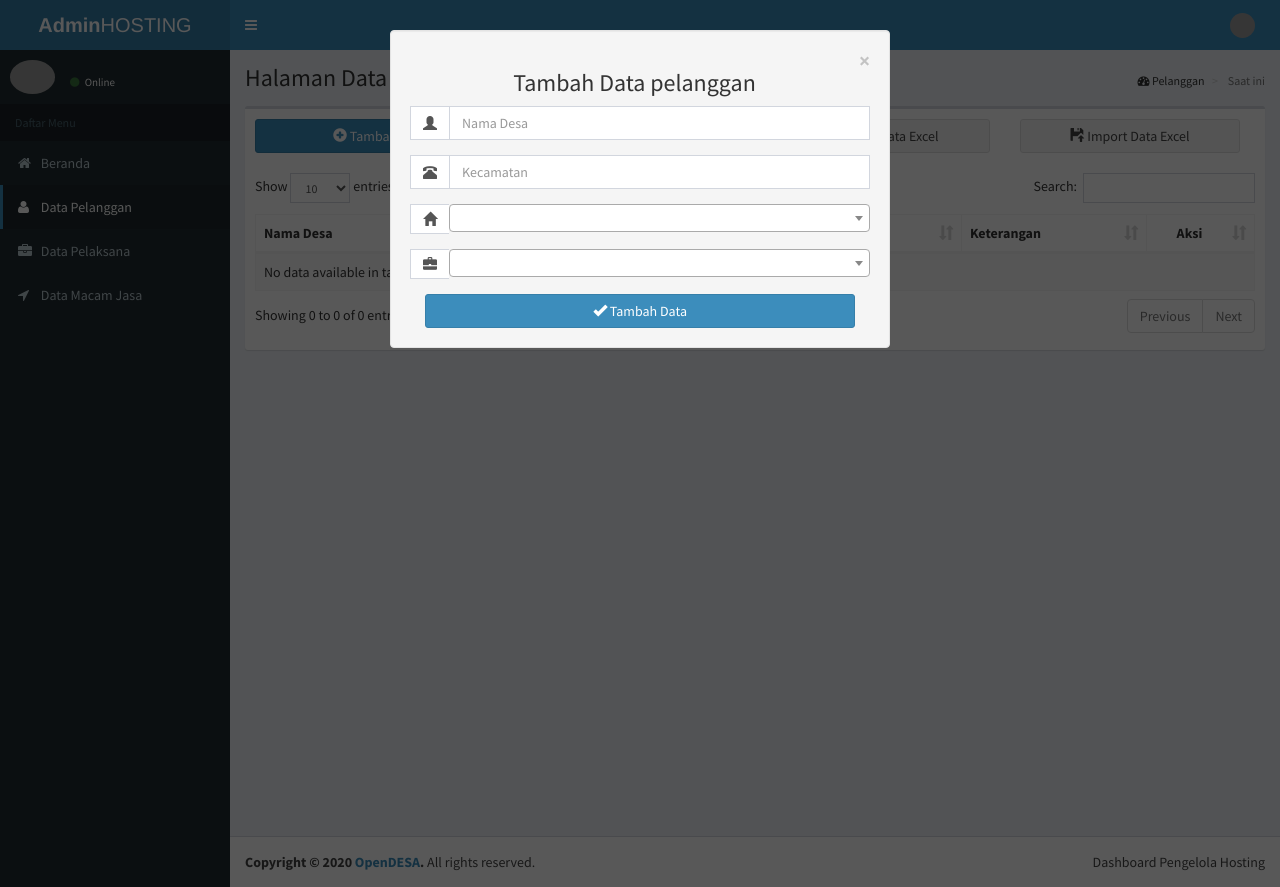
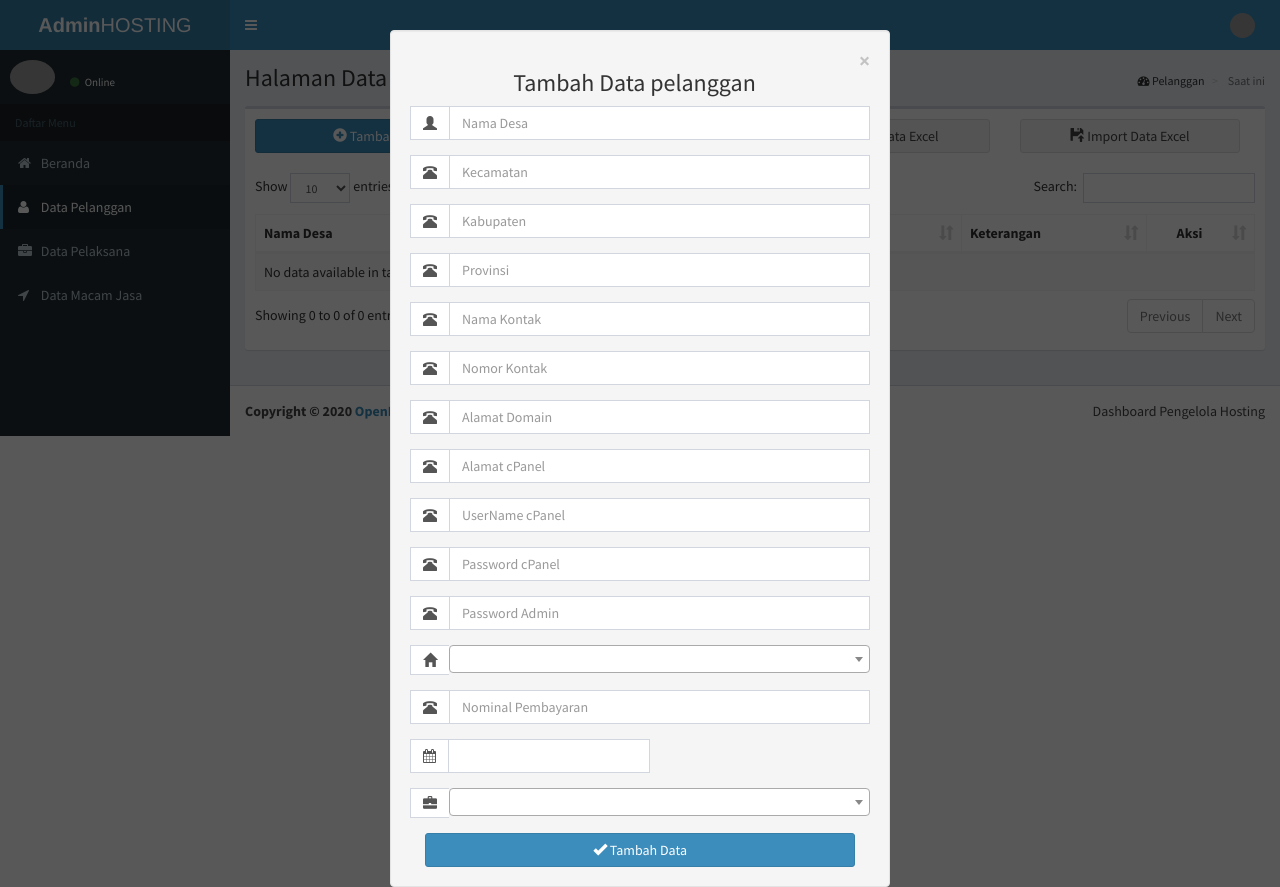
Before and after one commit to roaddee/adminho, a CodeIgniter app: page /Pelanggan in a window 1280 px wide, after a click on "Tambah Data". Run offline with CodeIgniter, Linux system fonts and the light colour scheme; a user stored in the database is signed in; data comes from the database, SQL or seed files in the repository; data that the repository does not hold is empty; grey boxes are pictures that could not be loaded.

Commit message:
update inputmask untuk modal tambah pelanggan

```diff
--- a/application/views/modals/modal_tambah_pelanggan.php
+++ b/application/views/modals/modal_tambah_pelanggan.php
@@ -16,6 +16,70 @@
       </span>
       <input type="text" class="form-control" placeholder="Kecamatan" name="kecamatan" aria-describedby="sizing-addon2">
     </div>
+
+    <div class="input-group form-group">
+      <span class="input-group-addon" id="sizing-addon2">
+        <i class="glyphicon glyphicon-phone-alt"></i>
+      </span>
+      <input type="text" class="form-control" placeholder="Kabupaten" name="kabupaten" aria-describedby="sizing-addon2">
+    </div>
+
+    <div class="input-group form-group">
+      <span class="input-group-addon" id="sizing-addon2">
+        <i class="glyphicon glyphicon-phone-alt"></i>
+      </span>
+      <input type="text" class="form-control" placeholder="Provinsi" name="provinsi" aria-describedby="sizing-addon2">
+    </div>
+
+    <div class="input-group form-group">
+      <span class="input-group-addon" id="sizing-addon2">
+        <i class="glyphicon glyphicon-phone-alt"></i>
+      </span>
+      <input type="text" class="form-control" placeholder="Nama Kontak" name="namakontak" aria-describedby="sizing-addon2">
+    </div>
+
+    <div class="input-group form-group">
+      <span class="input-group-addon" id="sizing-addon2">
+        <i class="glyphicon glyphicon-phone-alt"></i>
+      </span>
+      <input type="number" class="form-control" placeholder="Nomor Kontak" name="nomorkontak" aria-describedby="sizing-addon2">
+    </div>
+
+    <div class="input-group form-group">
+      <span class="input-group-addon" id="sizing-addon2">
+        <i class="glyphicon glyphicon-phone-alt"></i>
+      </span>
+      <input type="url" class="form-control" placeholder="Alamat Domain" name="domain" aria-describedby="sizing-addon2">
+    </div>
+
+    <div class="input-group form-group">
+      <span class="input-group-addon" id="sizing-addon2">
+        <i class="glyphicon glyphicon-phone-alt"></i>
+      </span>
+      <input type="url" class="form-control" placeholder="Alamat cPanel" name="alamat_cpanel" aria-describedby="sizing-addon2">
+    </div>
+
+    <div class="input-group form-group">
+      <span class="input-group-addon" id="sizing-addon2">
+        <i class="glyphicon glyphicon-phone-alt"></i>
+      </span>
+      <input type="text" class="form-control" placeholder="UserName cPanel" name="uname_cpanel" aria-describedby="sizing-addon2">
+    </div>
+
+    <div class="input-group form-group">
+      <span class="input-group-addon" id="sizing-addon2">
+        <i class="glyphicon glyphicon-phone-alt"></i>
+      </span>
+      <input type="text" class="form-control" placeholder="Password cPanel" name="pwd_cpanel" aria-describedby="sizing-addon2">
+    </div>
+
+    <div class="input-group form-group">
+      <span class="input-group-addon" id="sizing-addon2">
+        <i class="glyphicon glyphicon-phone-alt"></i>
+      </span>
+      <input type="url" class="form-control" placeholder="Password Admin" name="pwd_admin" aria-describedby="sizing-addon2">
+    </div>
+
     <div class="input-group form-group">
       <span class="input-group-addon" id="sizing-addon2">
         <i class="glyphicon glyphicon-home"></i>
@@ -32,6 +96,32 @@
         ?>
       </select>
     </div>
+
+    <div class="input-group form-group">
+      <span class="input-group-addon" id="sizing-addon2">
+        <i class="glyphicon glyphicon-phone-alt"></i>
+      </span>
+      <input type="number" class="form-control" placeholder="Nominal Pembayaran" name="rupiah" aria-describedby="sizing-addon2">
+    </div>
+
+    <div class="input-group form-group">
+    <!-- <label>Date masks:</label> -->
+        <div class="input-group">
+          <div class="input-group-addon">
+            <i class="fa fa-calendar"></i>
+          </div>
+          <!-- <input type="text" class="form-control" data-inputmask="'alias': 'dd/mm/yyyy'" data-mask> -->
+          <input type="text" class="form-control" id="input_mask_tanggal">
+        </div>
+    <!-- /.input group -->
+    </div>
+
+    <!-- <div class="input-group form-group">
+      <span class="input-group-addon" id="sizing-addon2">
+        <i class="glyphicon glyphicon-phone-alt"></i>
+      </span>
+      <input type="date" class="form-control" placeholder="Tanggal Mulai" name="tgl_mulai" aria-describedby="sizing-addon2">
+    </div> -->
 
 <!--     <div class="input-group form-group" style="display: inline-block;">
       <span class="input-group-addon" id="sizing-addon2">
@@ -71,7 +161,6 @@
   </form>
 </div>
 
-
 <script type="text/javascript">
 $(function () {
     $(".select2").select2();
@@ -80,5 +169,38 @@ $(function () {
       checkboxClass: 'icheckbox_flat-blue',
       radioClass: 'iradio_flat-blue'
     });
+
+    $("#input_mask_tanggal").inputmask("datetime", {
+    mask: "1-2-y",
+    placeholder: "dd-mm-yyyy",
+    separator: "-"
+    });
 });
 </script>
+
+<!-- <script>
+$('#input_mask').inputmask({
+    mask: 'SJ-AAA-****-99999',
+    definitions: {
+        A: {
+            validator: "[A-Za-z0-9 ]"
+        },
+    },
+});
+
+$("#input_mask_date_time").inputmask("datetime", {
+    mask: "y-1-2 h:s:s",
+    placeholder: "yyyy-mm-dd hh:mm:ss",
+    separator: "-",
+    hourFormat : 12
+});
+
+$("#input_mask_currency").inputmask({
+    prefix : 'Rp ',
+    radixPoint: ',',
+    groupSeparator: ".",
+    alias: "numeric",
+    autoGroup: true,
+    digits: 0
+});
+</script> -->
```
